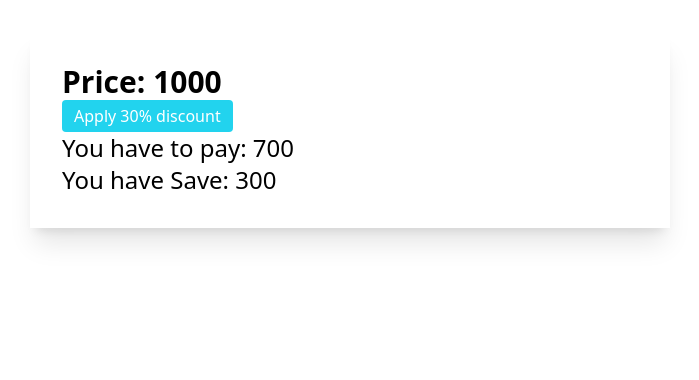
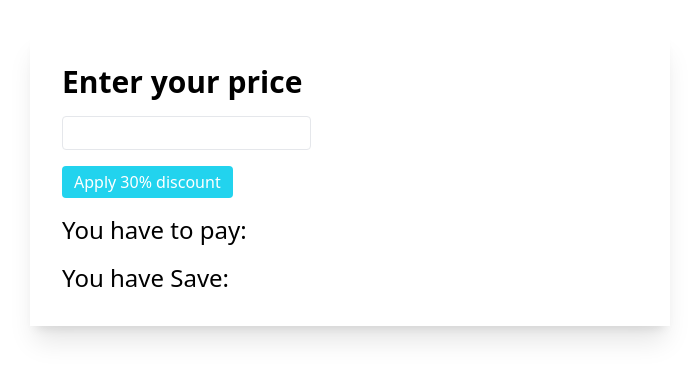
Before and after one commit to NDmorsalin/ph-discount-28-5, a website: page index.html in a window 1280 px wide. Both pictures are taken after a click on the button "Apply 30% discount". Shown: the whole page, without its empty margins (290-989 px from the left). Drawn offline with Linux system fonts and the light colour scheme.

Commit message:
easy-v2 done

```diff
--- a/index.html
+++ b/index.html
@@ -9,9 +9,10 @@
 </head>
 <body>
     <main class="w-full sm:w-6/12 mx-auto my-8 p-8 shadow-xl space-y-4 ">
-        <h1 class="text-3xl font-bold" >
-            Price: <span id="price">1000</span>
-        </h1>
+        <label class="text-3xl font-bold" for="price">
+            Enter your price
+        </label>
+        <input type="number" name="price" id="price" class="block border my-4 py-1 px-2 rounded" placeholer="enter your price">
 
         <button id="btn" class="py-1 px-3 rounded text-white bg-cyan-400">
             Apply 30% discount
--- a/script/script.js
+++ b/script/script.js
@@ -1,11 +1,13 @@
-document.getElementById('btn').addEventListener('click',function(){
-    const price = elementToValue('price')
+document.getElementById("btn").addEventListener("click", function () {
+  const price = inputValue("price");
+  if (price < 1) {
+    alert("price not lass then 1");
+    return;
+  }
+  const discount = (30 * price) / 100; //30% discount of given price
 
-    const discount = (30*price)/100 //30% discount of given price
-    console.log(discount);
+  const youHaveToPay = price - discount;
 
-    const youHaveToPay = price - discount
-
-    document.getElementById('display').innerText = youHaveToPay
-    document.getElementById('save').innerText = discount
-})
+  document.getElementById("display").innerText = youHaveToPay;
+  document.getElementById("save").innerText = discount;
+});
--- a/script/utility.js
+++ b/script/utility.js
@@ -5,3 +5,12 @@ function elementToValue(id) {
 
   return num;
 }
+
+function inputValue(id){
+  const element = document.getElementById(id);
+  const text = element.value || 0;
+  const num = parseFloat(text);
+
+  element.value = ''
+  return num;
+}
```
Also changed, not shown: css/style.css.
